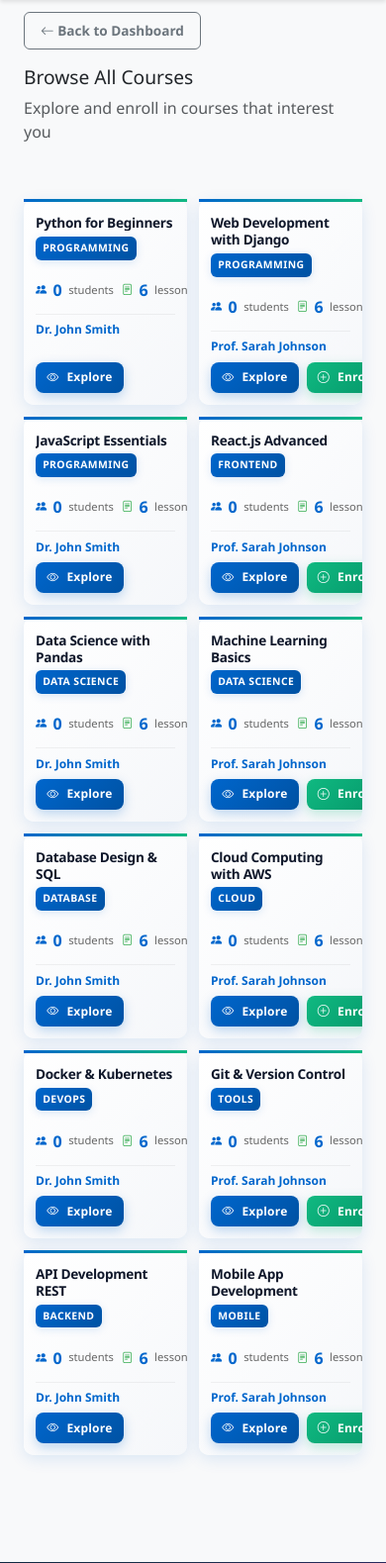
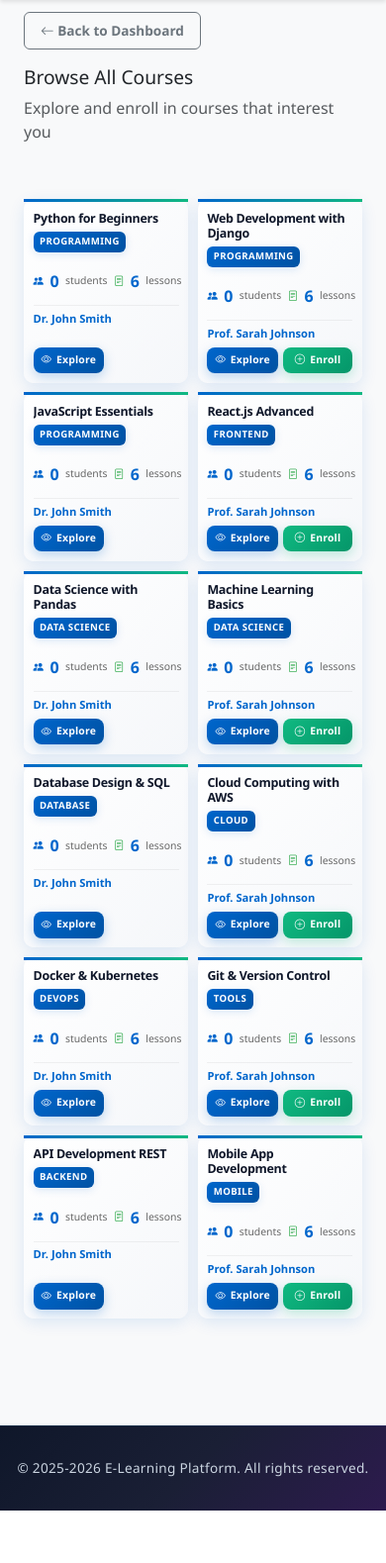
Before and after one commit to pritamrangari27/E-Learning-Platform, a Flask app: page /courses in a window 390 px wide. Shown: the part 62-1641 px from the top of the page at 99% size. After the commit the page ends 1588 px from the top, so only its background shows below. Run offline with Flask 3, Linux system fonts and the light colour scheme; the visitor is signed in with stand-in values (Sample User, id 1); data comes from the database, SQL or seed files in the repository; data that the repository does not hold is empty.

Commit message:
Mobile UX: Reduce button sizes and gaps to fit cards better on small screens

```diff
--- a/app/templates/base.html
+++ b/app/templates/base.html
@@ -952,7 +958,7 @@
         @media (min-width: 375px) and (max-width: 480px) {
             .courses-horizontal-container {
                 grid-template-columns: repeat(2, 1fr);
-                gap: 0.75rem;
+                gap: 0.6rem;
             }
 
             .course-card-horizontal {
@@ -960,40 +966,41 @@
             }
 
             .course-card-horizontal-body {
-                padding: 0.75rem !important;
+                padding: 0.6rem !important;
             }
 
             .course-card-horizontal-title {
-                font-size: 0.85rem !important;
-                margin-bottom: 0.35rem !important;
-                line-height: 1.25 !important;
+                font-size: 0.78rem !important;
+                margin-bottom: 0.3rem !important;
+                line-height: 1.2 !important;
             }
 
             .course-card-horizontal-category {
-                font-size: 0.65rem !important;
-                padding: 0.25rem 0.45rem !important;
-                margin-bottom: 0.4rem !important;
+                font-size: 0.6rem !important;
+                padding: 0.2rem 0.4rem !important;
+                margin-bottom: 0.35rem !important;
             }
 
             .course-card-horizontal-info {
-                gap: 0.5rem !important;
-                margin-bottom: 0.4rem !important;
-                font-size: 0.75rem !important;
+                gap: 0.4rem !important;
+                margin-bottom: 0.3rem !important;
+                font-size: 0.7rem !important;
             }
 
             .course-card-horizontal-stat {
-                font-size: 0.7rem !important;
+                font-size: 0.65rem !important;
             }
 
             .course-card-horizontal-instructor {
-                font-size: 0.75rem !important;
-                margin-bottom: 0.4rem !important;
+                font-size: 0.7rem !important;
+                margin-bottom: 0.3rem !important;
             }
 
             .course-card-horizontal-button {
-                padding: 0.4rem 0.7rem !important;
-                font-size: 0.75rem !important;
-                margin-bottom: 0.3rem !important;
+                padding: 0.35rem 0.5rem !important;
+                font-size: 0.65rem !important;
+                margin-bottom: 0.2rem !important;
+                gap: 0.3rem !important;
             }
 
             .course-card-horizontal-button:last-of-type {
@@ -1072,6 +1079,11 @@
 
             .dropdown-divider {
                 margin: 0.15rem 0 !important;
+            }
+
+            /* Reduce gap between buttons on mobile */
+            .course-card-button-grid {
+                gap: 0.3rem !important;
             }
         }
 
--- a/app/templates/courses.html
+++ b/app/templates/courses.html
@@ -61,7 +61,7 @@
                     </div>
 
                     <!-- Action Buttons -->
-                    <div style="display: grid; grid-template-columns: 1fr 1fr; gap: 0.5rem; margin-top: auto;">
+                    <div class="course-card-button-grid" style="display: grid; grid-template-columns: 1fr 1fr; gap: 0.5rem; margin-top: auto;">
                         {% if course.id in enrolled_course_ids %}
                             <a href="{{ url_for('view_course', course_id=course.id) }}" class="course-card-horizontal-button btn-continue">
                                 <i class="bi bi-play-circle"></i> Continue
```
Also changed, not shown: other parts of app/templates/base.html (+22 -16 lines).
